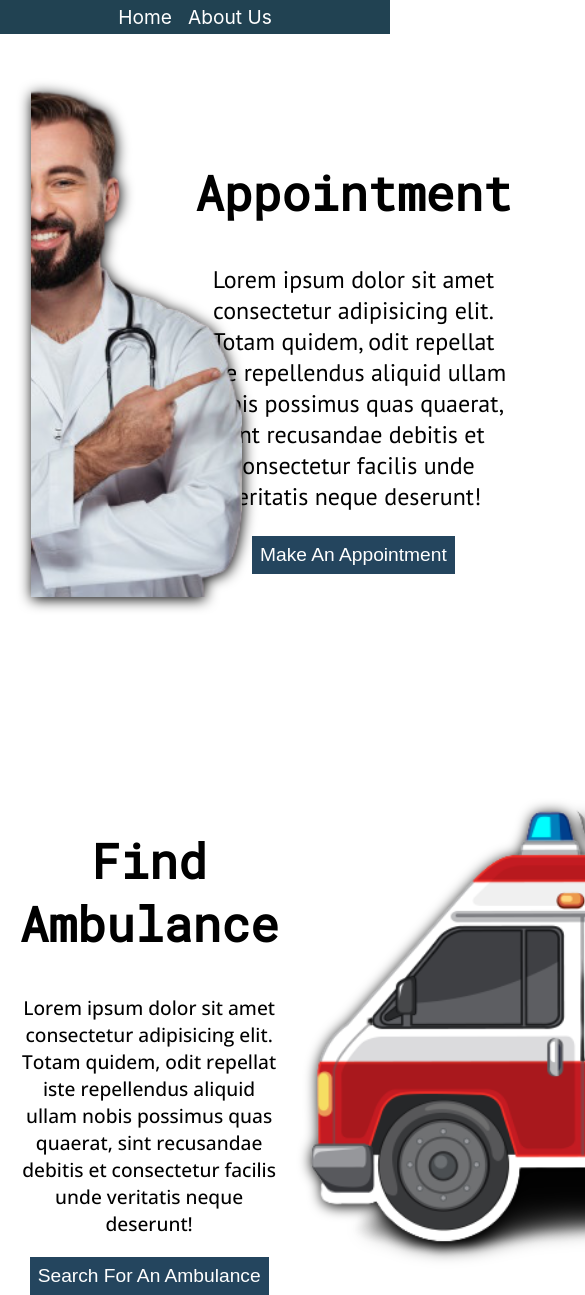
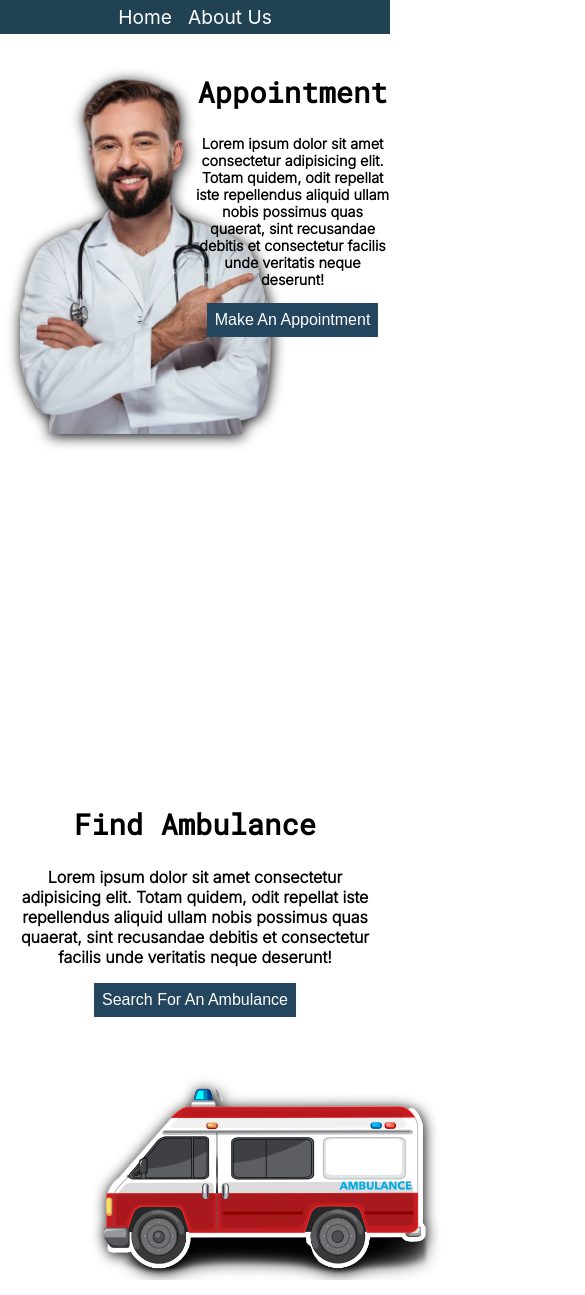
Before and after one commit to aashish-cd/hackathon, a Next.js app: page / in a window 390 px wide. Shown: the top 1295 px of the page, 585 px wide, since content can reach past the window. Built offline with nearby package versions, Linux system fonts and the light colour scheme.

Commit message:
la laija

```diff
--- a/component/ToAmbulance/tamb.module.css
+++ b/component/ToAmbulance/tamb.module.css
@@ -27,8 +27,9 @@
 
 .details{
     text-align: center;
-    font-size: 1.2rem;
-    font-family: 'Open Sans', sans-serif;
+    font-size: 1.5rem;
+    font-weight: 600;
+    font-family: 'Inter', sans-serif;
     z-index: 1000;
 }
 .details > h2{
@@ -48,3 +49,28 @@
 .details > button:hover {
     transform: scale(1.05);
 }
+
+@media screen and (max-width: 600px) {
+    .wholeToAppointContainer{
+        display: block;
+    }
+
+    .imageHolder > img{
+        margin-left: 20%;
+        margin-top: 60%;
+        width: 100%;
+        position: absolute;
+        top: 30%;
+    }
+    .details{
+        right: auto;
+        z-index: 100;
+        font-size: 1rem;
+    }
+    .details > h2{
+        font-size: 1.8rem;
+    }
+    .details > button{
+        font-size: 1rem;
+    }
+}
--- a/component/ToAppointment/tapp.module.css
+++ b/component/ToAppointment/tapp.module.css
@@ -32,16 +32,16 @@
     bottom: 20%;
     left: 50%;
     text-align: center;
-    font-size: 1.2rem;
-    font-family: 'Open Sans', sans-serif;
+    font-size: 1.5rem;
+
 }
 .details > h2{
     font-family: 'Roboto Mono', monospace;
     font-size: 3rem;
 }
 .details > p{
-    font-family: 'PT Sans', sans-serif;
-    font-size: 1.5rem;
+    font-weight: 600;
+    font-family: 'Inter', sans-serif;
 }
 .details > button{
     width: fit-content;
@@ -56,3 +56,28 @@
 .details > button:hover {
     transform: scale(1.05);
 }
+
+@media screen and (max-width: 600px) {
+    .wholeToAppointContainer{
+        width: 100%;
+        display: block;
+    }
+    .details{
+        position: absolute;
+        top:0%;
+        right: auto;
+        z-index: 100;
+        font-size: .9rem;
+    }
+    .details > h2{
+        font-size: 1.8rem;
+    }
+    .details > button{
+        font-size: 1rem;
+    }
+    .imageHolder > img{
+        width: 100%;
+        height: 40%;
+        object-fit: cover;
+    }
+}
--- a/pages/_app.js
+++ b/pages/_app.js
@@ -6,7 +6,7 @@ function MyApp({ Component, pageProps }) {
     return <>
         <Head>
           <title>DandT</title>
-          <meta name="viewport" content="width=device-width, initial-scale = 1.0"></meta>
+          <meta name="viewport" content="width=device-width, initial-scale=1.0"/>
           <link rel="preconnect" href="https://fonts.googleapis.com"/>
           <link link rel="preconnect" href="https://fonts.gstatic.com" crossorigin/>
           <link href="https://fonts.googleapis.com/css2?family=Open+Sans:wght@500&family=Roboto:wght@100&display=swap" rel="stylesheet"></link>
@@ -16,6 +16,9 @@ function MyApp({ Component, pageProps }) {
           <link rel="preconnect" href="https://fonts.googleapis.com"/>
           <link rel="preconnect" href="https://fonts.gstatic.com" crossorigin/>
           <link href="https://fonts.googleapis.com/css2?family=Roboto+Mono&display=swap" rel="stylesheet" />
+          <link rel="preconnect" href="https://fonts.googleapis.com"/>
+<link rel="preconnect" href="https://fonts.gstatic.com" crossorigin/>
+<link href="https://fonts.googleapis.com/css2?family=Inter:wght@300&display=swap" rel="stylesheet"></link>
         </Head>
         <Navbar />
         <Component {...pageProps} />
```
Also changed, not shown: pages/Ambulance/Ambulance.js (+27 -7 lines), pages/Ambulance/appnmt.module.css (+25 -3 lines), pages/Appointment/Appointment.js (+8 -1 lines), pages/Appointment/appointment.module.css (+28 -5 lines).
